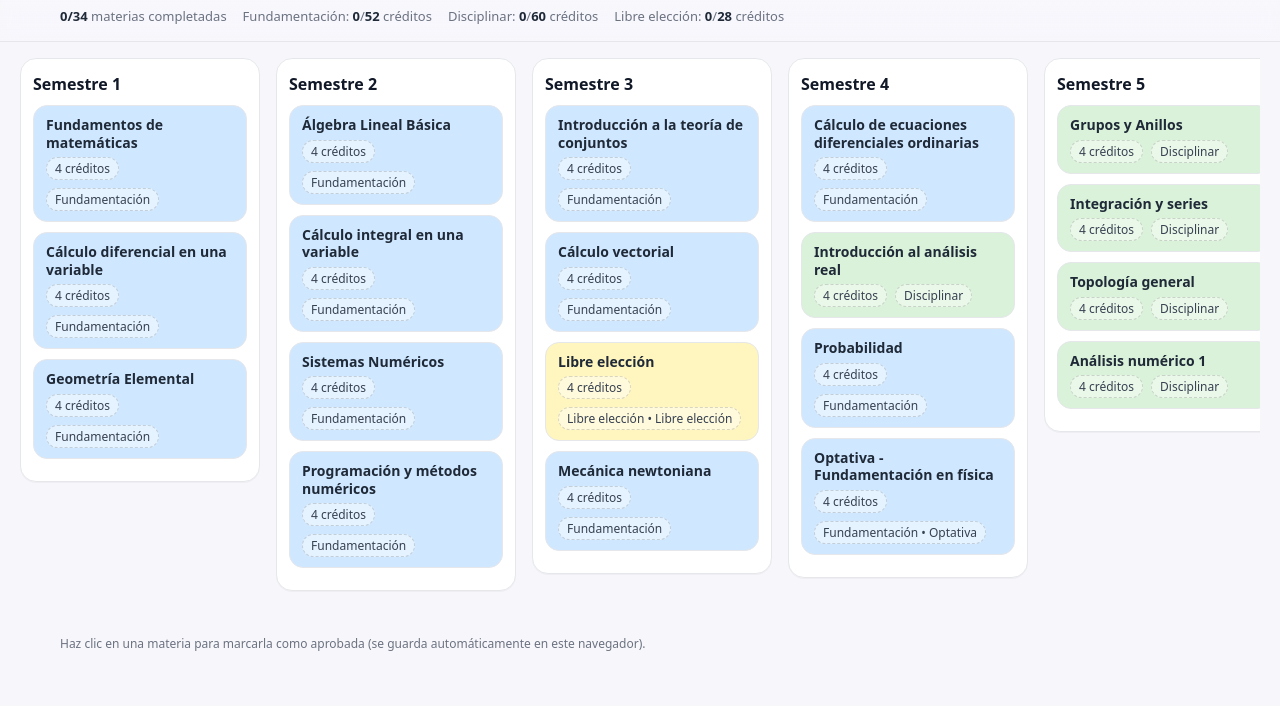
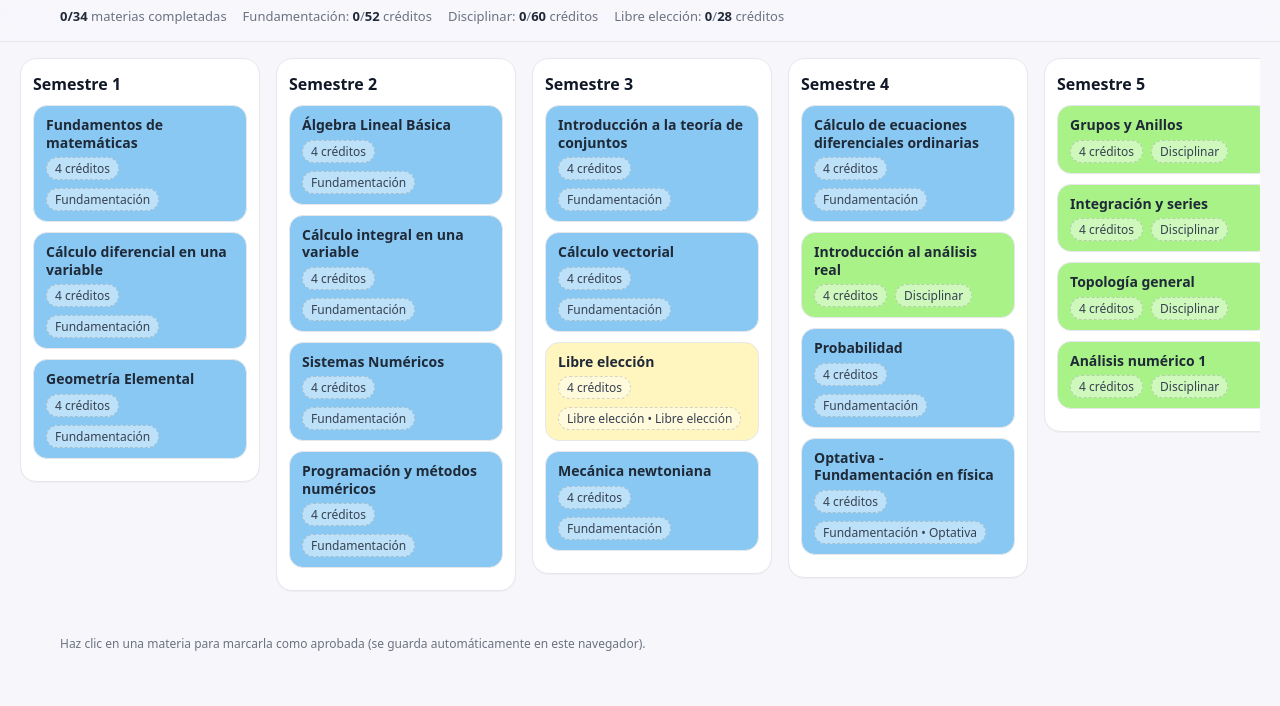
Before and after one commit to santiagtorr1726/Malla-Matem-ticas, a plain HTML site: page index.html in a window 1280 px wide. Shown: the part 94-800 px from the top of the page. Drawn offline with Linux system fonts and the light colour scheme.

Commit message:
Update index.html

```diff
--- a/index.html
+++ b/index.html
@@ -9,8 +9,8 @@
       --bg:#f7f7fb;
       --text:#1f2937;
       --muted:#6b7280;
-      --blue:#cfe8ff; /* Fundamentación */
-      --green:#d9f2d9; /* Disciplinar */
+      --blue:#88c8f2; /* Fundamentación */
+      --green:#a8f288; /* Disciplinar */
       --yellow:#fff6bf; /* Libre elección */
       --card:#ffffff;
       --accent:#4f46e5;
@@ -102,7 +102,7 @@
   <header>
     <div class="wrap">
       <div class="title">
-        <h1>Malla curricular • Medicina Matemáticas</h1>
+        <h1>Malla curricular • Matemáticas</h1>
         <div class="legend">
           <span class="pill"><span class="dot blue"></span>Fundamentación</span>
           <span class="pill"><span class="dot green"></span>Disciplinar</span>
```
